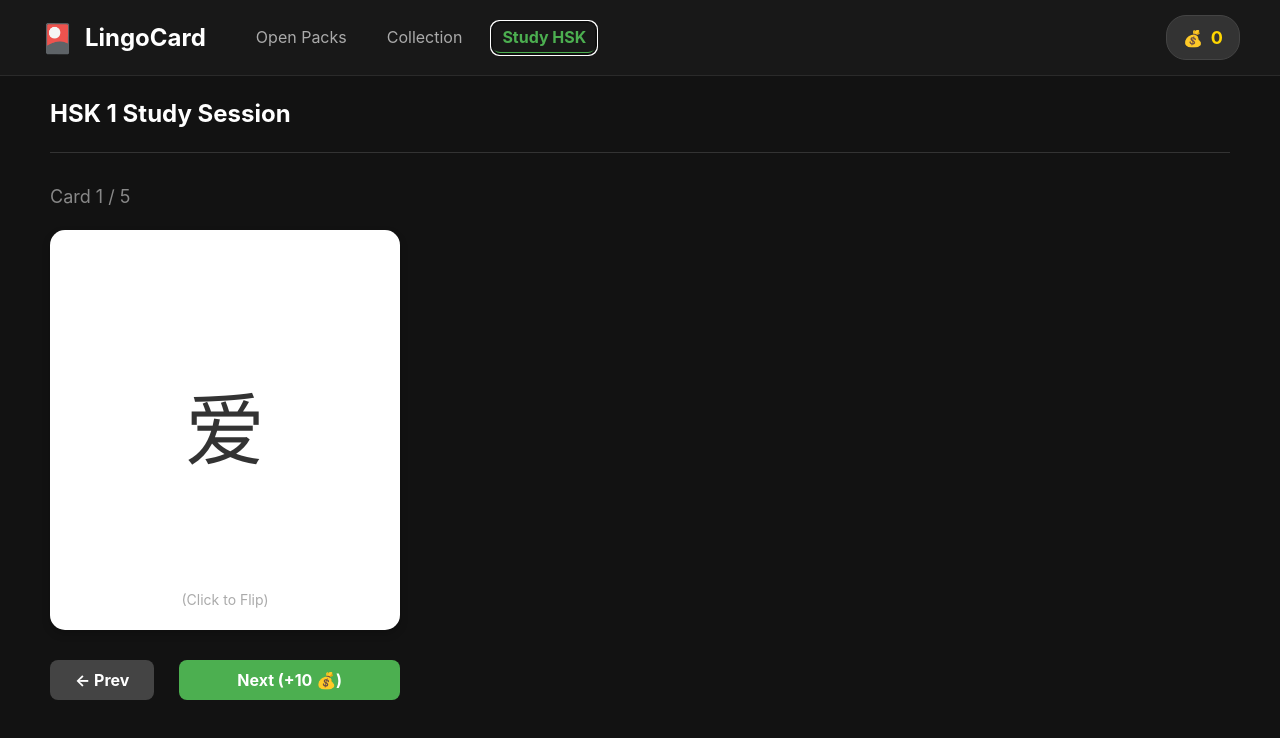
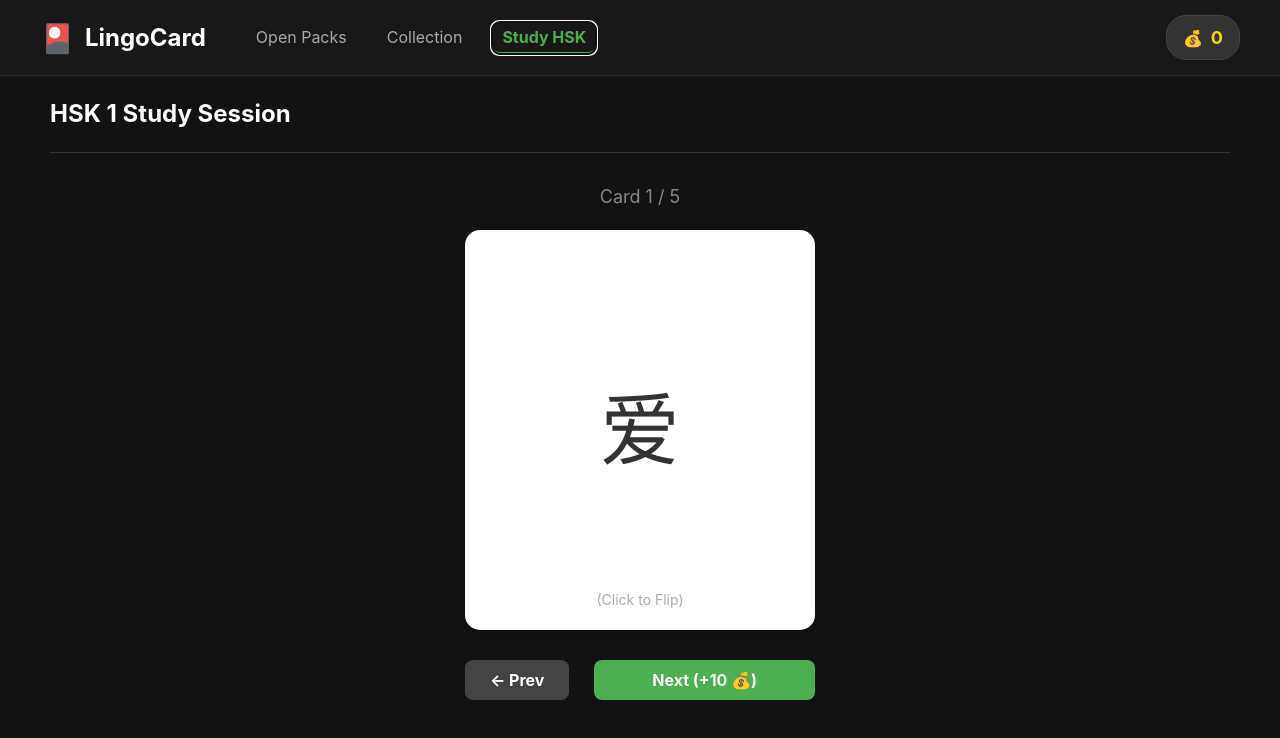
Before and after one commit to ELC1123/lingo-card, a React app in the folder frontend/: page / in a window 1280 px wide. Both pictures are taken after a click on the button "Study HSK". Shown: the top 738 px of the page. Built offline with nearby package versions, Linux system fonts and the light colour scheme; no server answers; the HTML template or start-up script is replaced by a standard one.

Commit message:
centered elements

```diff
--- a/frontend/src/views/BinderView.jsx
+++ b/frontend/src/views/BinderView.jsx
@@ -41,7 +41,7 @@ const BinderView = ({ collection, selectedSet, onBack }) => {
             {binderCards.length === 0 ? (
                 <div style={{color: '#aaa', fontSize: '16px'}}>No cards from this set in your collection yet.</div>
             ) : (
-                <div style={{justifyContent: 'flex-start', flexWrap: 'wrap', display: 'flex', gap: '20px'}}>
+                <div style={{justifyContent: 'center', flexWrap: 'wrap', display: 'flex', gap: '20px'}}>
                     {binderCards.map((card, index) => (
                         <Card
                             key={`${card.name}-${index}`}
--- a/frontend/src/views/PackView.jsx
+++ b/frontend/src/views/PackView.jsx
@@ -2,7 +2,7 @@ import Card from '../components/Card';
 
 const PackView = ({ pack, ownedCards }) => {
     return (
-        <div style={{justifyContent: 'flex-start', flexWrap: 'wrap', display: 'flex', gap: '20px'}}>
+        <div style={{justifyContent: 'center', flexWrap: 'wrap', display: 'flex', gap: '20px'}}>
             {pack.map((card, index) => {
                 const uniqueKey = `${card.name}-${card.rarity}-${card.imageUrl}`;
                 const isNew = !ownedCards.has(uniqueKey);
--- a/frontend/src/views/StudyView.jsx
+++ b/frontend/src/views/StudyView.jsx
@@ -41,7 +41,7 @@ const StudyView = ({onEarnCoins}) => {
 
     return (
         // Aligned top-left for desktop
-        <div style={{ display: 'flex', flexDirection: 'column', alignItems: 'flex-start', width: '100%' }}>
+        <div style={{ display: 'flex', flexDirection: 'column', alignItems: 'center', width: '100%' }}>
 
             <div style={{color: '#888', marginBottom: '20px', fontSize: '18px'}}>
                 Card {currentIndex + 1} / {HSK1_DATA.length}
```
